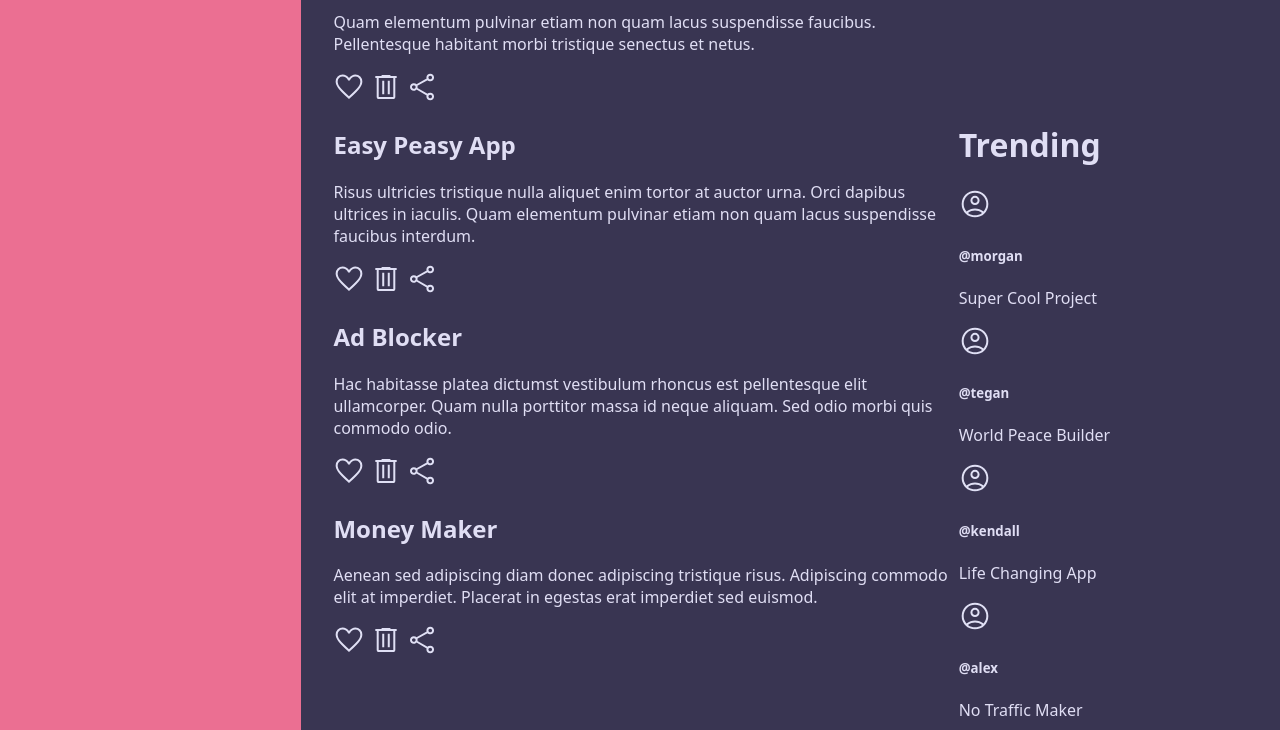
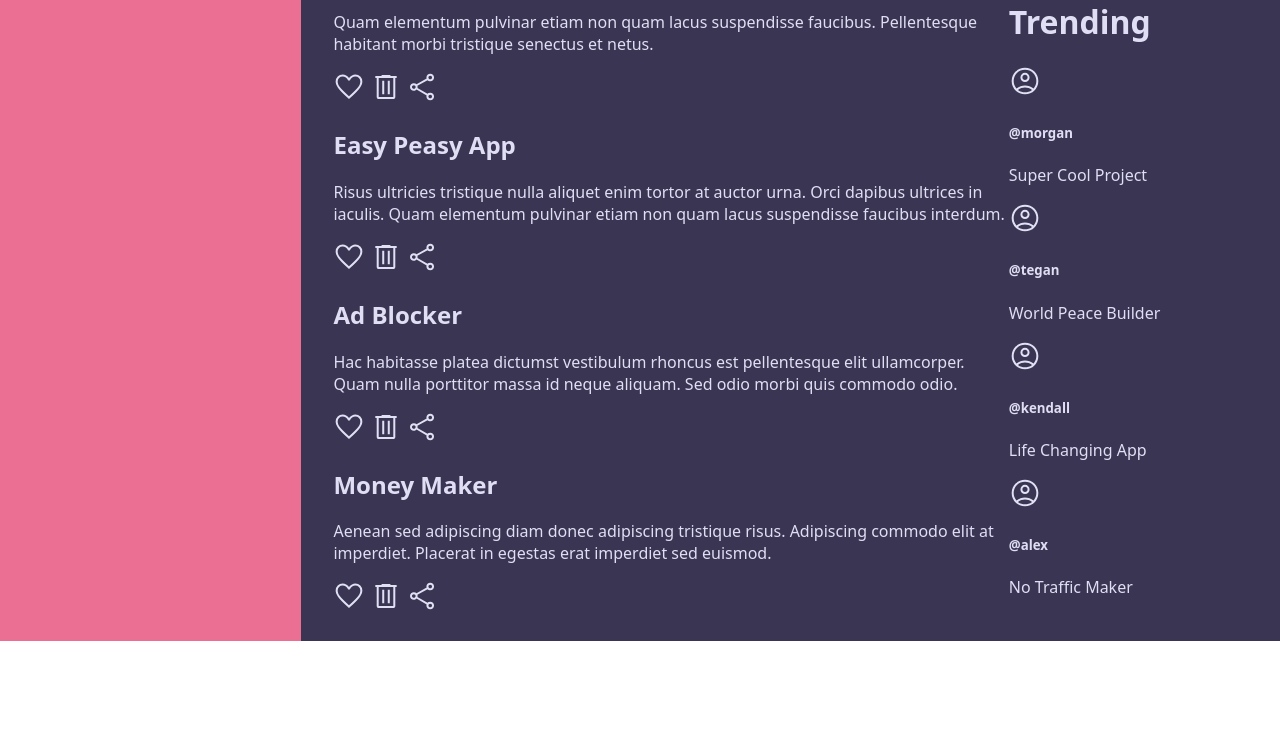
Before and after one commit to michaelhaaf/odin_project, a plain HTML site: page odin-dashboard/index.html in a window 1280 px wide. Shown: the part 767-1497 px from the top of the page. After the commit the page ends 1408 px from the top, so only its background shows below. Drawn offline with Linux system fonts and the light colour scheme.

Commit message:
adjust content layout

```diff
--- a/odin-dashboard/style.css
+++ b/odin-dashboard/style.css
@@ -174,8 +174,8 @@ h2 {
   grid-column-start: 2;
   grid-row-start: 2;
   display: grid;
-  grid-template-rows: 1fr 1fr;
-  grid-template-columns: 2fr 1fr;
+  grid-template-rows: auto 1fr;
+  grid-template-columns: 3fr 1fr;
   background: var(--content-background);
   color: var(--font);
   padding: 0.5rem 2rem;
```
